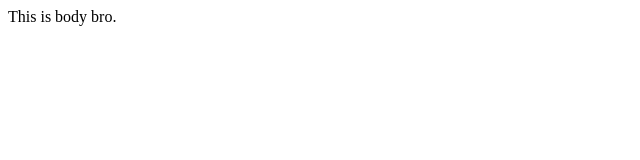
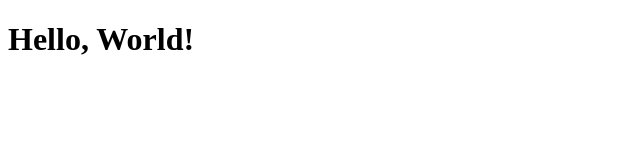
Before and after one commit to platini93/test-page, a plain HTML site: page index.html in a window 1280 px wide. Shown: the whole page, without its empty margins (0-640 px from the left). Drawn offline with Linux system fonts and the light colour scheme.

Commit message:
Update index.html

```diff
--- a/index.html
+++ b/index.html
@@ -1,11 +1,19 @@
-<html>
-
+<!DOCTYPE html>
+<html lang="en">
+<head>
+    <meta charset="UTF-8">
+    <meta name="viewport" content="width=device-width, initial-scale=1.0">
+    <title>Sample HTML with Script Tag</title>
+</head>
 <body>
 
-<p>
-This is body bro.
-</p>
+    <h1>Hello, World!</h1>
+
+    <!-- Adding a script tag -->
+    <script>
+        // JavaScript code goes here
+        console.log("This is a sample script!");
+    </script>
 
 </body>
-
 </html>
```
